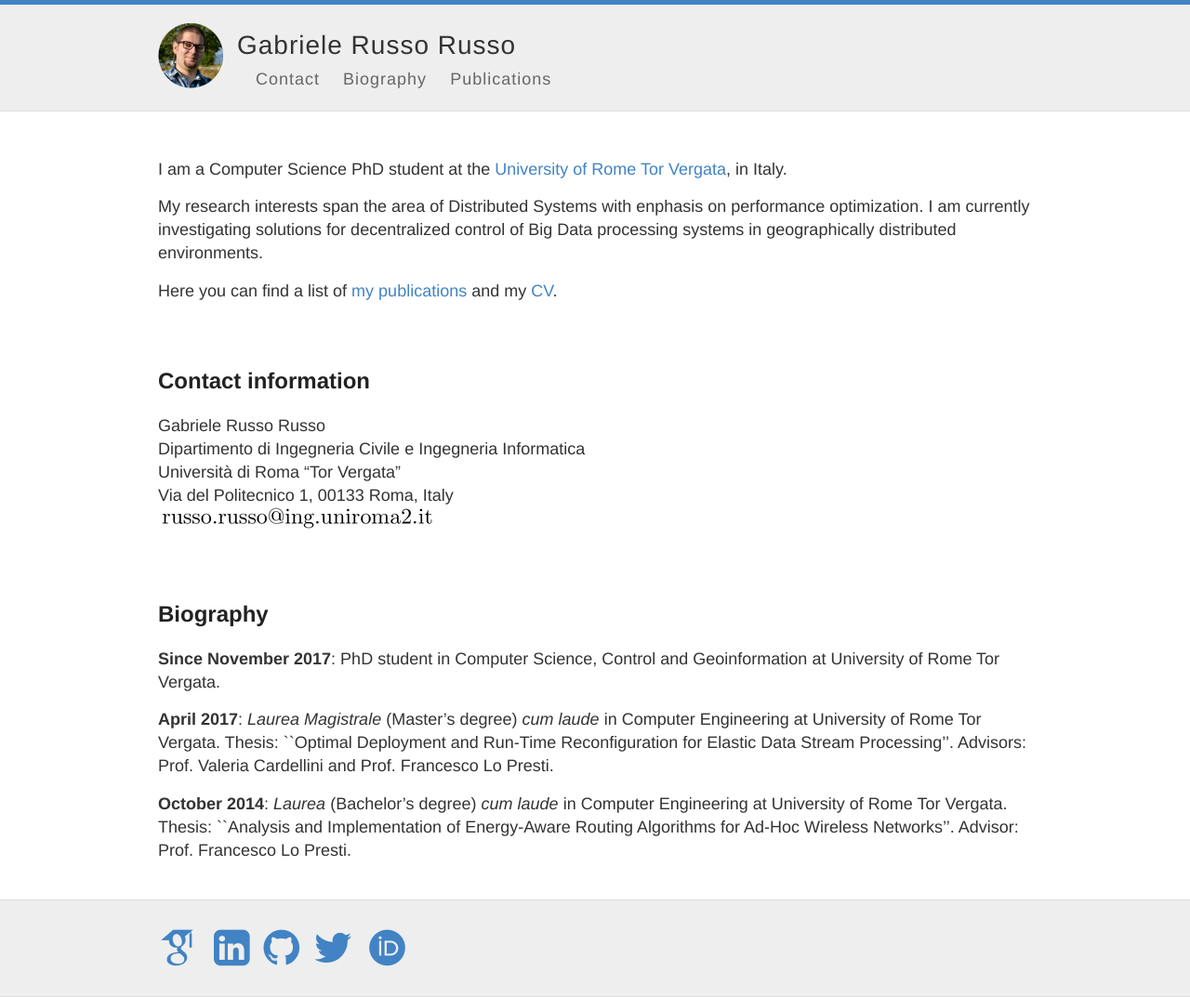
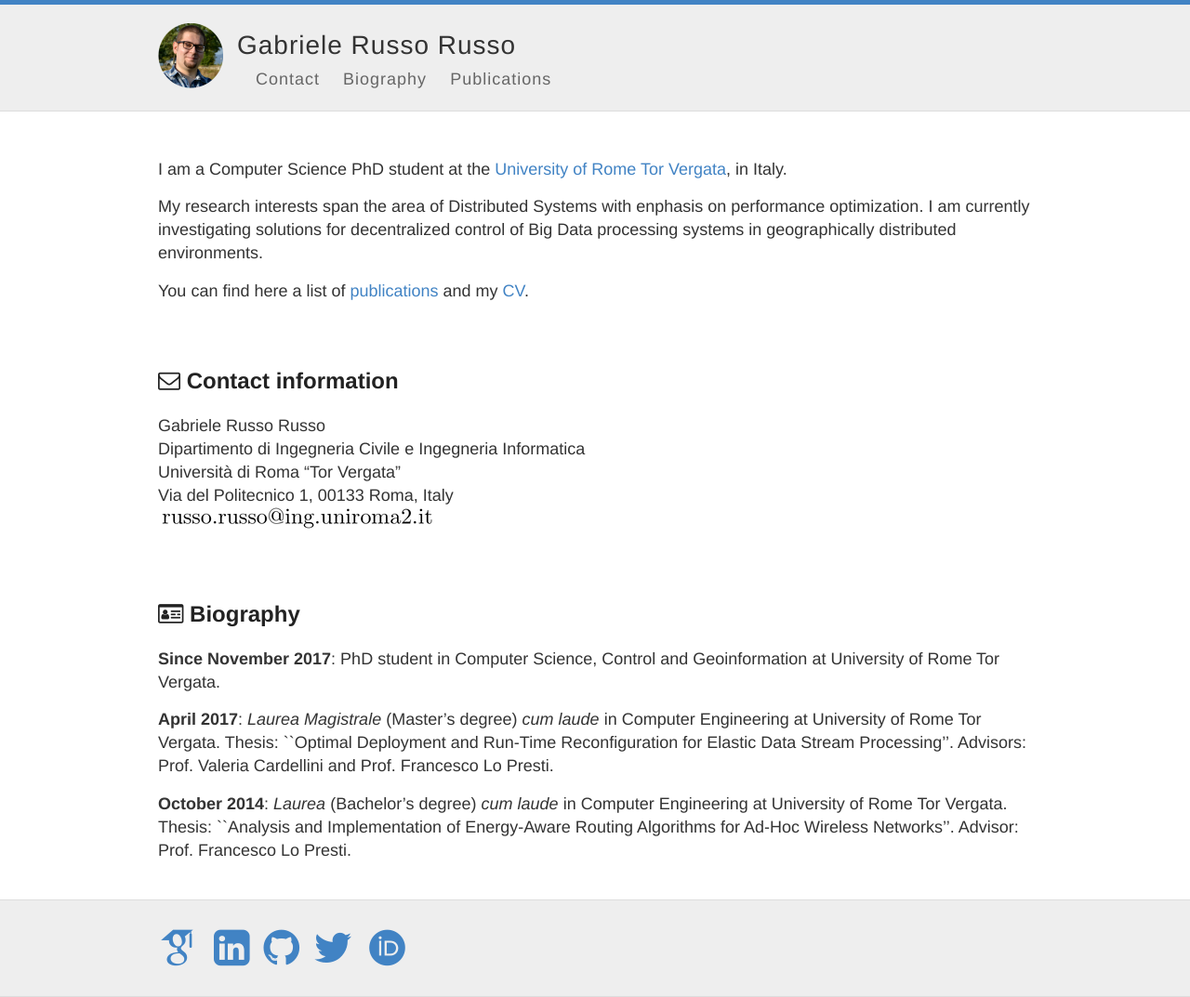
Before and after one commit to grussorusso/grussorusso.github.io, a Jekyll site: the page built from index.md, in a window 1280 px wide. Shown: the whole page at 93% size. Built offline with Jekyll 4.4.1, drawn with Linux system fonts in a browser that asks for light colours; some web fonts are replaced.

Commit message:
Adds a few icons in the home page.

```diff
--- a/_includes/home.md
+++ b/_includes/home.md
@@ -5,15 +5,14 @@
 I am currently investigating solutions for decentralized control of Big Data processing systems
 in geographically distributed environments.
 
-Here you can find a list of [my publications]({{ site.baseurl }}/publications.html)
+You can find here a list of [publications]({{ site.baseurl }}/publications.html)
 and my [CV]({{ site.baseurl }}/assets/cv.pdf).
-
 
 &nbsp;
 
 
 <a name ="contact"></a>
-## Contact information ##
+## <i class="fa fa-envelope-o" aria-hidden="true"></i> Contact information ##
 Gabriele Russo Russo<br/>
 Dipartimento di Ingegneria Civile e Ingegneria Informatica<br/>
 Università di Roma "Tor Vergata"<br/>
@@ -28,7 +27,7 @@
 
 
 <a name ="bio"></a>
-## Biography ##
+## <i class="fa fa-id-card-o" aria-hidden="true"></i> Biography ##
 **Since November 2017**: PhD student in Computer Science, Control and
 Geoinformation at University of Rome Tor Vergata.
 
```
